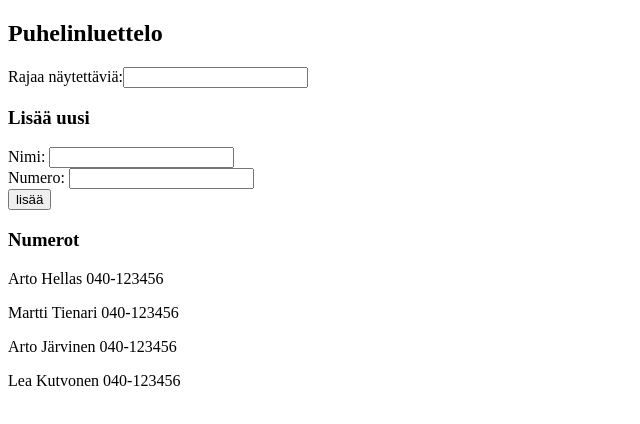
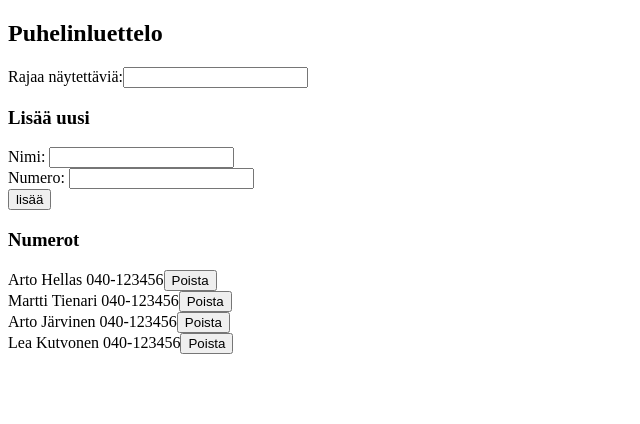
Before and after one commit to annapiir/full-stack-kurssi, a React (Create React App) app in the folder osa2/puhelinluettelo/: page / in a window 1280 px wide. Shown: the top 424 px of the page, without its empty margins (0-640 px from the left). Built offline with nearby package versions, Linux system fonts and the light colour scheme; data requests are answered from the project's data file.

Commit message:
Osa2, teht17

```diff
--- a/osa2/puhelinluettelo/src/App.js
+++ b/osa2/puhelinluettelo/src/App.js
@@ -1,11 +1,13 @@
 import React, { useState, useEffect } from 'react'
-import axios from 'axios'
+import personService from './services/persons'
 
-const Persons = ({persons, showName}) => {
-  const showed = persons.filter(person => person.name.toUpperCase().includes(showName.toUpperCase()))
+const Person = ({person, handleDeletePerson}) => {
 
   return (
-    showed.map(person => <p key={person.name}>{person.name} {person.number}</p>)
+      <div key={person.id}>
+        {person.name} {person.number}
+        <button onClick={() => handleDeletePerson()}>Poista</button>
+      </div>
   )
 }
 
@@ -34,11 +36,9 @@ const App = () => {
   const [ showName, setShowName ] = useState('')
 
   useEffect(() => {
-    console.log('effect')
-    axios.get('http://localhost:3001/persons').then(response => {
-      console.log('callback')
-      setPersons(response.data)
-    })
+    personService.getAll().then(initialPersons =>
+    setPersons(initialPersons)
+    )
   }, [])
 
 
@@ -53,11 +53,17 @@ const App = () => {
         number: newNumber
       }
 
-      setPersons(persons.concat(nameObject))
-      setNewName('')
-      setNewNumber('')
+      personService
+        .create(nameObject)
+        .then(returnedPerson => {
+          setPersons(persons.concat(returnedPerson))
+          setNewName('')
+          setNewNumber('')
+        })
+
     }
   }
+
 
   const handleNameChange = (event) => {
     setNewName(event.target.value)
@@ -71,7 +77,27 @@ const App = () => {
     setShowName(event.target.value)
   }
 
+  const handleDeletePerson = id => {
+      const person = persons.find(p => p.id === id)
 
+      if (window.confirm(`Haluatko varmasti poistaa ${person.name}?`)) {
+        personService
+          .deletePerson(id)
+          .then()
+
+        setPersons(persons.filter(p => p.id !== person.id))
+      }
+
+  }
+
+  const rows = () => {
+    const showed = persons.filter(person => person.name.toUpperCase().includes(showName.toUpperCase()))
+
+    return (
+      showed.map(person => <Person key={person.id} person={person}
+        handleDeletePerson={() => handleDeletePerson(person.id)}/>)
+    )
+  }
 
   return (
     <div>
@@ -81,7 +107,7 @@ const App = () => {
       <PersonForm addName={addName} newName={newName} handleNameChange={handleNameChange}
         newNumber={newNumber} handleNumberChange={handleNumberChange}/>
       <h3>Numerot</h3>
-      <Persons persons={persons} showName={showName}/>
+      {rows()}
     </div>
   )
 
--- /dev/null
+++ b/osa2/puhelinluettelo/src/services/persons.js
@@ -0,0 +1,24 @@
+import axios from 'axios'
+const baseUrl = 'http://localhost:3001/persons'
+
+const getAll = () => {
+  const request = axios.get(baseUrl)
+  return request.then(response => response.data)
+}
+
+const create = newObject => {
+  const request = axios.post(baseUrl, newObject)
+  return request.then(response => response.data)
+}
+
+const update = (id, newObject) => {
+  const request = axios.put(`${baseUrl}/${id}`, newObject)
+  return request.then(response => response.data)
+}
+
+const deletePerson = (id) => {
+  const request = axios.delete(`${baseUrl}/${id}`)
+  return request.then(response => response.data)
+}
+
+export default { getAll, create, update, deletePerson }
```
Also changed, not shown: osa2/puhelinluettelo/db.json (indentation only).
